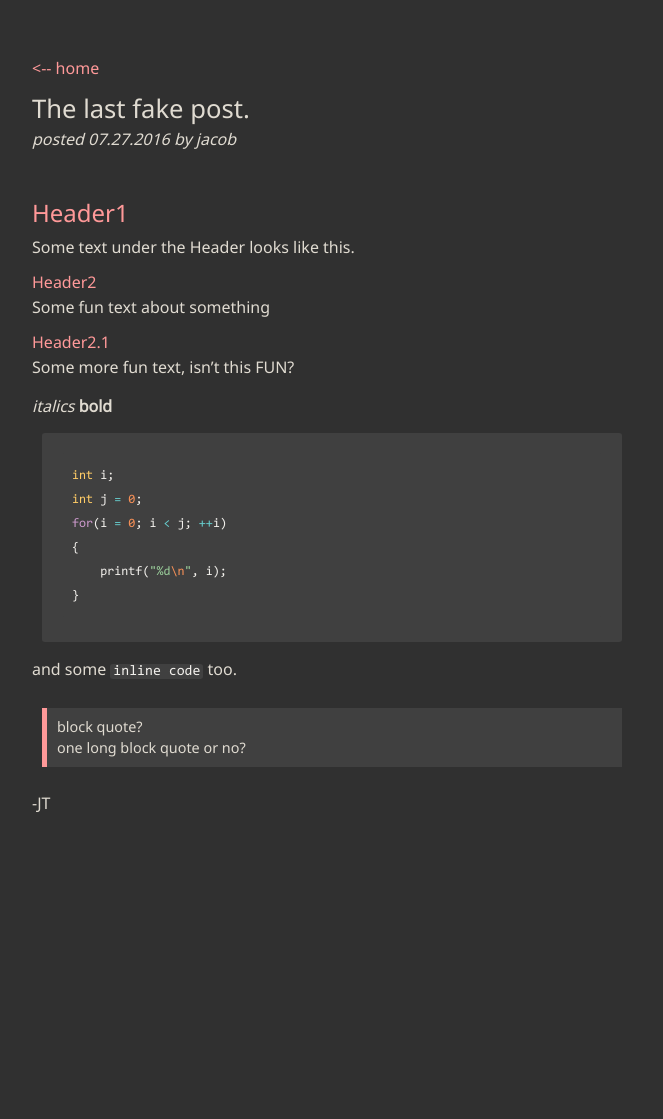
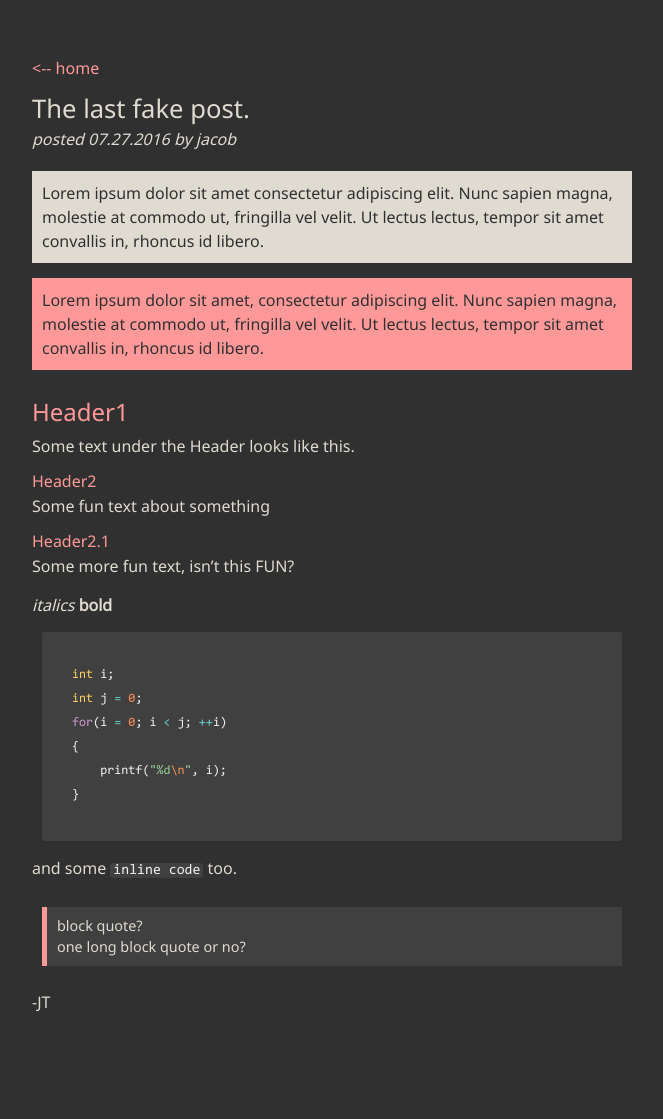
Before and after one commit to blackdoor/blog, a Jekyll site: the page built from _posts/2016-07-27-the-last-one.md, in a window 1280 px wide. Shown: the whole page, without its empty margins (308-971 px from the left). Built offline with Jekyll 4.4.1, drawn with Linux system fonts in a browser that asks for light colours; before the commit the page ends 920 px from its top, so only the background shows below that.

Commit message:
Added alert boxes to markdown

```diff
--- a/_posts/2016-07-27-the-last-one.md
+++ b/_posts/2016-07-27-the-last-one.md
@@ -3,6 +3,12 @@ layout: post
 author: jacob
 title: The last fake post.
 ---
+
+{: .alert-box-white }
+Lorem ipsum dolor sit amet consectetur adipiscing elit. Nunc sapien magna, molestie at commodo ut, fringilla vel velit. Ut lectus lectus, tempor sit amet convallis in, rhoncus id libero.
+
+{: .alert-box-red }
+Lorem ipsum dolor sit amet, consectetur adipiscing elit. Nunc sapien magna, molestie at commodo ut, fringilla vel velit. Ut lectus lectus, tempor sit amet convallis in, rhoncus id libero.
 
 # Header1
 Some text under the Header looks like this.
--- a/assets/css/main.scss
+++ b/assets/css/main.scss
@@ -236,6 +236,20 @@ ul {
             font-size: 0.9em;
             display: inline;
         }
+
+        .alert-box-white {
+            font-size: 1.0em;
+            padding: 10px;
+            background: $color-lgrey;
+            color: $color-dgrey;
+        }
+
+        .alert-box-red {
+            font-size: 1.0em;
+            padding: 10px;
+            background: $color-link;
+            color: $color-dgrey;
+        }
     }
 }
 
```
